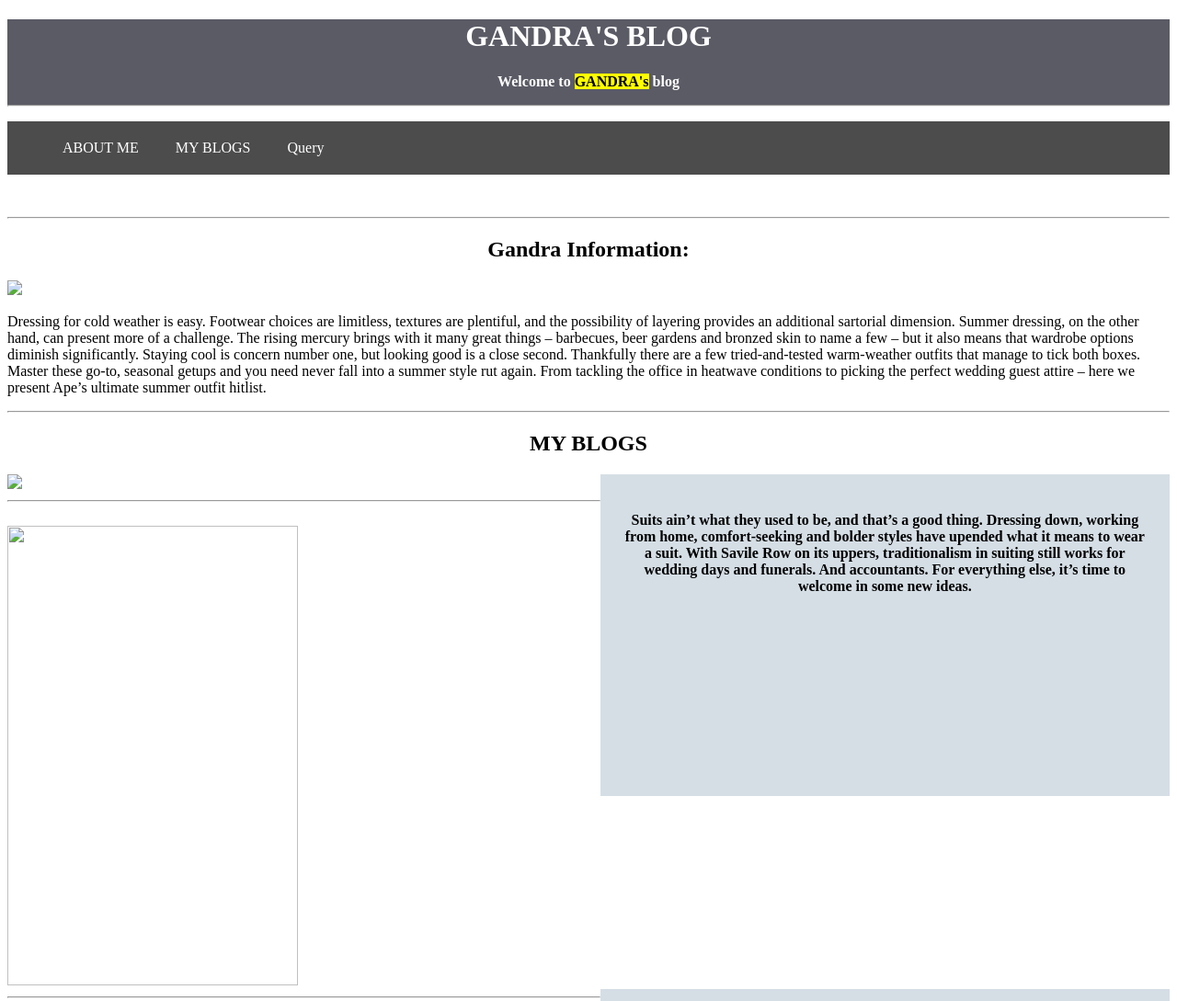
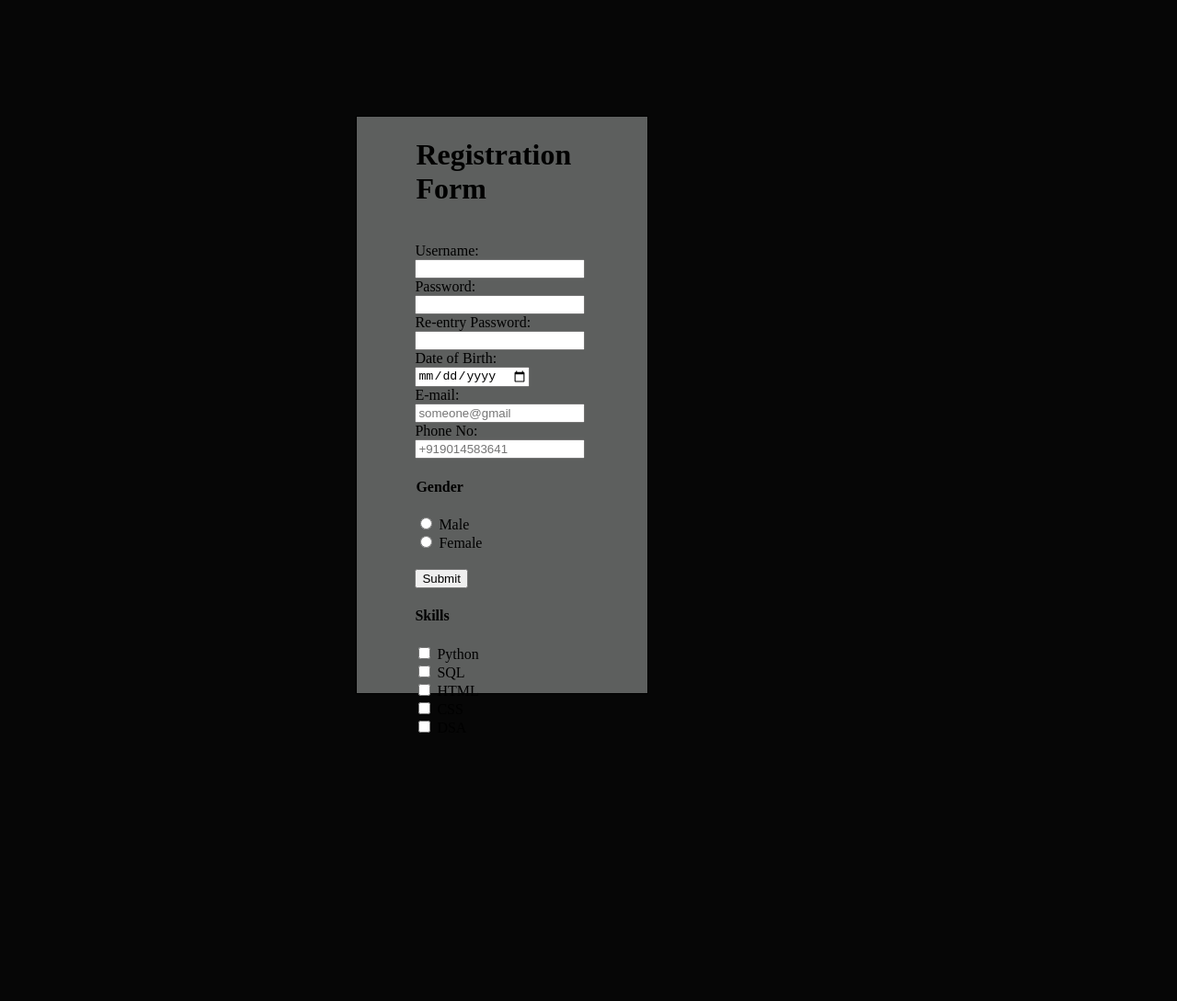
Before and after one commit to vinaygandra7777/Day1, a plain HTML site: page index.html in a window 1280 px wide. Shown: the top 1089 px of the page at 92% size. After the commit the page ends 881 px from the top, so only its background shows below. Drawn offline with Linux system fonts and the light colour scheme.

Commit message:
Add files via upload

```diff
--- a/index.html
+++ b/index.html
@@ -5,140 +5,83 @@
     <meta name="viewport" content="width=device-width, initial-scale=1.0">
     <title>Document</title>
     <style>
-        aside{
-            width:45%;
-            float: right;
-            background-color: rgb(213, 222, 229);
-            padding: 2%;
-            height:300Px;
-            text-align: center;
+        form {
+            margin-top: 10%;
+            border: 1px solid black;
+            padding-bottom: 10%;
+            background-color: rgb(93, 95, 94);
+            width:20%;
+            height:500px;
+            margin-left: 30%;
+            margin-bottom: 10%;
+            padding-left: 5%;
+
         }
-        nav  ul{
-            background-color: rgb(76, 76, 76);
-            list-style-type: none;
-            overflow: hidden;
-        }
-        nav a{
-            color: white;
-            text-decoration: none;
-            padding:20px;
-            display: block;
-            text-align: center;
-        }
-        nav a:hover{
-            background-color: rgb(94, 94, 92);
-        }
-        nav li{
-            float:left;
-        }
-        header{
-            background-color: rgb(91, 91, 102);
-            color: white;
-        }
-        div ul{
-            text-align: center;
-            list-style-type:none;
-            background-color:rgb(159, 156, 156);
-            overflow: hidden;
-            padding:20px;
-        }
-        div a{
-            color: white;
-            text-decoration: none;
-            padding:50px;
-            text-align: center;
-        }
-        div li{
-            float:right;
+        div{
+            padding:1px;
         }
     </style>
 </head>
-<body>
-    <header>
-        <h1 style ="text-align:center">GANDRA'S BLOG</h1>
-        <p style="text-align: center;"><strong>Welcome to <mark>GANDRA's</mark> blog</strong></p>
-        <hr>
-    </header>
-    <nav>
-        <ul>
-        <li><a href="#about me">ABOUT ME</a></li>
-        <li><a href="#myblogs">MY BLOGS</a></li>
-        <li><a href="#contact">Query</a></li>
-        </ul>
-    </nav>
-    <marquee>Gandra Blogs </marquee>
-    <hr>
-    <section>
-        <h1 id="about me" style="text-align: center;">Gandra Information:</h1>
-        <img src="pics/block.png" width="100%">
-        <p>Dressing for cold weather is easy. Footwear choices are limitless, textures are plentiful, and the possibility of layering provides an additional sartorial dimension.
-
-            Summer dressing, on the other hand, can present more of a challenge. The rising mercury brings with it many great things – barbecues, beer gardens and bronzed skin to name a few – but it also means that wardrobe options diminish significantly.
-
-            Staying cool is concern number one, but looking good is a close second. Thankfully there are a few tried-and-tested warm-weather outfits that manage to tick both boxes. Master these go-to, seasonal getups and you need never fall into a summer style rut again.
-
-            From tackling the office in heatwave conditions to picking the perfect wedding guest attire – here we present Ape’s ultimate summer outfit hitlist.</p>
-
-        <hr>
-    </section>
-    <section>
-        <h1 id="myblogs" style="text-align: center;"> MY BLOGS</h1>
-        <img src="pics/gentle.png" width="50%">
-        <aside>
-        <p><strong>Suits ain’t what they used to be, and that’s a good thing. Dressing down, working from home,
-           comfort-seeking and bolder styles have upended what it means to wear a suit. With Savile Row on its uppers,
-           traditionalism in suiting still works for wedding days and funerals. And accountants. For everything else, it’s time to welcome in some new ideas.</strong></p>
-           </aside>
-        <hr>
+<body style="background-color: rgb(6, 6, 6);">
+    <form>
+        <div class="main">
+        <h1>Registration Form</h1>
+        </div>
+        <br>
+        <label for="username">Username:</label>
+        <br>
+        <input type="text" id="username" value="" name="uname">
         <br>
 
-        <img src="pics/gt.png" width ="50%" height="500px">
-        <aside>
-        <p><strong>“The modern gentleman is not the final stage in Darwin’s evolutionary process. A true gentleman should always be looking to enrich himself further through experience, self-improvement and the enjoyment of quality, whilst keeping an eye on value. And perhaps most importantly, we must remember that a true gentleman is one who puts more into the world than he takes out.”</strong></p></aside>
-        <hr>
-        <img src="pics/polo.png" width="50%">
-        <aside>
-        <p><strong>The polo shirt occupies a unique space in the modern man’s wardrobe. It’s not as casual as a T-shirt, nor is it as smart as a shirt. It bridges the gap between those two extremes, ensuring you have something to throw on when the dress code is neither here nor there. What’s more, it can be dressed up or down with ease, making it extremely versatile and a valuable tool for building lots of different types of outfits.</strong></p></aside>
-        <hr>
-        </section>
-        <section>
-            <h1 id="contact" style="text-align: center;">Query Information</h1>
-            <hr>
-        <details>
-            <summary><strong>What is Old Money Asethetic..?</strong></summary>
-            <p>The old money aesthetic is a style that's associated with the wealthy elite and is characterized by quality, timelessness, and subtlety. It's a lifestyle that exudes elegance, grace, and a deep appreciation for tradition</p>
-            </details>
-        <details>
-            <summary><strong>What are the Types of fashion ?</strong></summary>
-            <p><mark>1. Sporty:</mark> Sporty style, also known as athleisure, takes elements of athletic wear, like leggings, bike shorts, and oversize sweatshirts, out of the gym and onto the streets.<br>
-                <mark>2. Bohemian:</mark> Also known as “boho” or “boho chic,” bohemian style borrows from the 1960’s hippie aesthetic and festival culture. The style incorporates earth tones, natural fabrics and dyes, and prints and accessories from around the world. The hallmarks of boho style are flowing maxi dresses, long skirts, bell-bottom pants, large brimmed hats, fringe, suede, and slouchy handbags.<br>
-                <mark>3. Grunge:</mark> Inspired by grunge music and the subculture that originated in the ’80s and ’90s Seattle, grunge fashion features thrift-store finds like plaid flannel shirts, oversize knits, and feminine dresses styled in a subversive, disheveled way. Grunge looks often include ripped jeans or tights, unkempt hairstyles, and black boots.<br>
-                <mark>4. Preppy:</mark> Preppy style is inspired by the clothing and uniforms traditionally worn at private East Coast prep schools and Ivy League colleges. Preppy style often takes inspiration from upper-class sports like polo, sailing, tennis, and horseback riding. Preps are known for wearing polo shirts, Oxford shirts, argyle sweaters and socks, cloth-wrapped headbands, boat shoes, blazers, pearls, cardigans, and khaki pants.</p>
-        </details>
-        </section>
-        <hr>
-    <footer>
-        <h1 style="text-align: center;"> Contact Information</h1>
-        <hr>
+        <label for="password">Password: </label>
+        <br>
+        <input type="password" id="password" value="" name="password">
+        <br>
+        <label for="password">Re-entry Password: </label>
+        <br>
+        <input type="text" id="password" value="" name="password">
+        <br>
+        <label for="date">Date of Birth:</label>
+        <br>
+
+        <input type="date" id="date" name="date">
+        <br>
+        <label for="email">E-mail:</label>
+        <br>
+        <input type="email" id="email" name="email" placeholder="someone@gmail"><br>
+        <label for="phone">Phone No:</label><br>
+        <input type="tel:" id="phone" name="phone" placeholder="+919014583641">
+        <br>
         <div>
-        <ul>
-         <li><a href="tel:+9033378901">
-            <img src="pics/telee.png" width="50px">
-         </a></li>
-         <li><a href="mailto:vinaygandra7777@gmail.com">
-            <img src="pics/mail.png" width="50px">
-         </a></li>
-         <li><a href="whatsapp://send?text=Hello%2C%20World!">
-            <img src="pics/whatss.png" width="50px">
-         </a></li>
-        </ul>
+        <h4>Gender</h4>
+        <input type="radio" id="male" value="male" name="gender">
+        <label for="male">Male</label>
+        <br>
+        <input type="radio" id="female" value="female" name="gender">
+
+        <label  for="female">Female</label>
         </div>
-        <p>We wouldn’t advise following fashion trends. In fact, we pride ourselves on doing the exact opposite. But, if you’re looking to inject a bit of freshness into your wardrobe, or want to spice up your everyday staples, it is worth paying attention to what’s going on in the often confusing world of clothing.
+        <br>
+        <input type="submit" name="Submit">
+        <h4>Skills</h4>
+        <input type="checkbox" id="python"  value="python" name="python">
+        <label for="python">Python</label>
+        <br>
+        <input type="checkbox" id="python"  value="python" name="python">
+        <label for="python">SQL</label>
+        <br>
+        <input type="checkbox" id="python"  value="python" name="python">
+        <label for="python">HTML</label>
+        <br>
+        <input type="checkbox" id="python"  value="python" name="python">
+        <label for="python">CSS</label>
+        <br>
+        <input type="checkbox" id="python"  value="python" name="python">
+        <label for="python">DSA</label>
+        <br>
 
-        This isn’t a list of disposable, flash-in-the-pan trends. Rather, we’ve decided to focus on the future classics that just so happen to be having their time in the spotlight right now. These are the trending pieces we’d wear ourselves – they’re easy to incorporate into your existing rotation and will remain stylish for years to come.
 
-        From the return of military style to the continued relaxing of silhouettes, these are this year’s most wearable men’s fashion trends.</p>
+    </form>
 
-        </footer>
 </body>
 </html>
```
